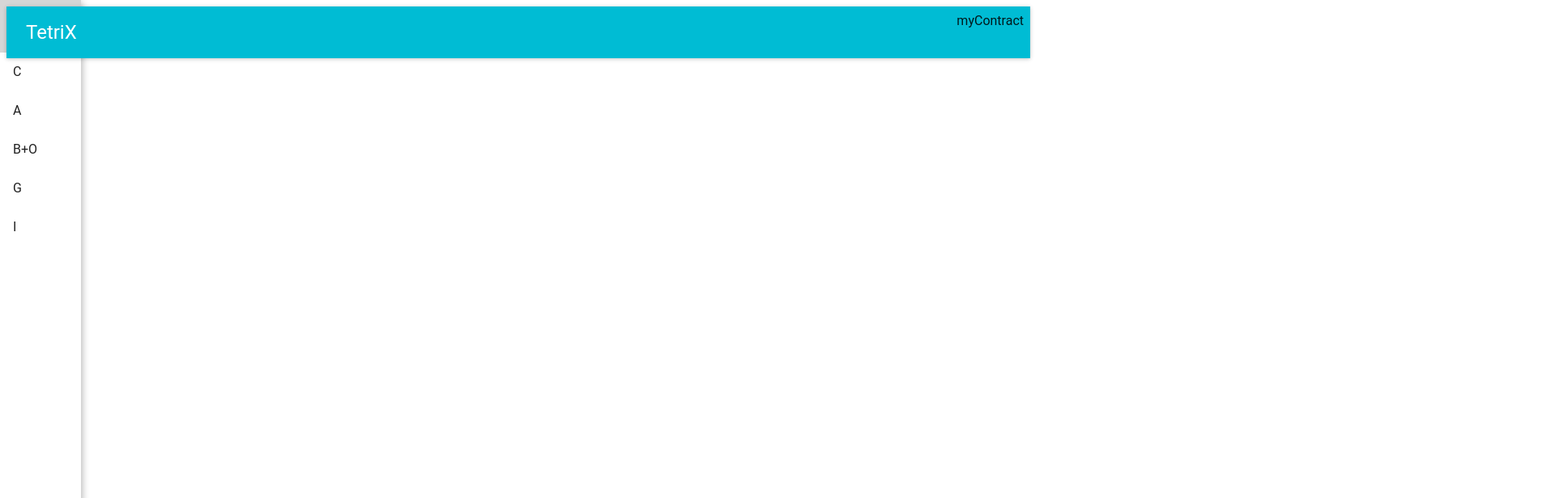
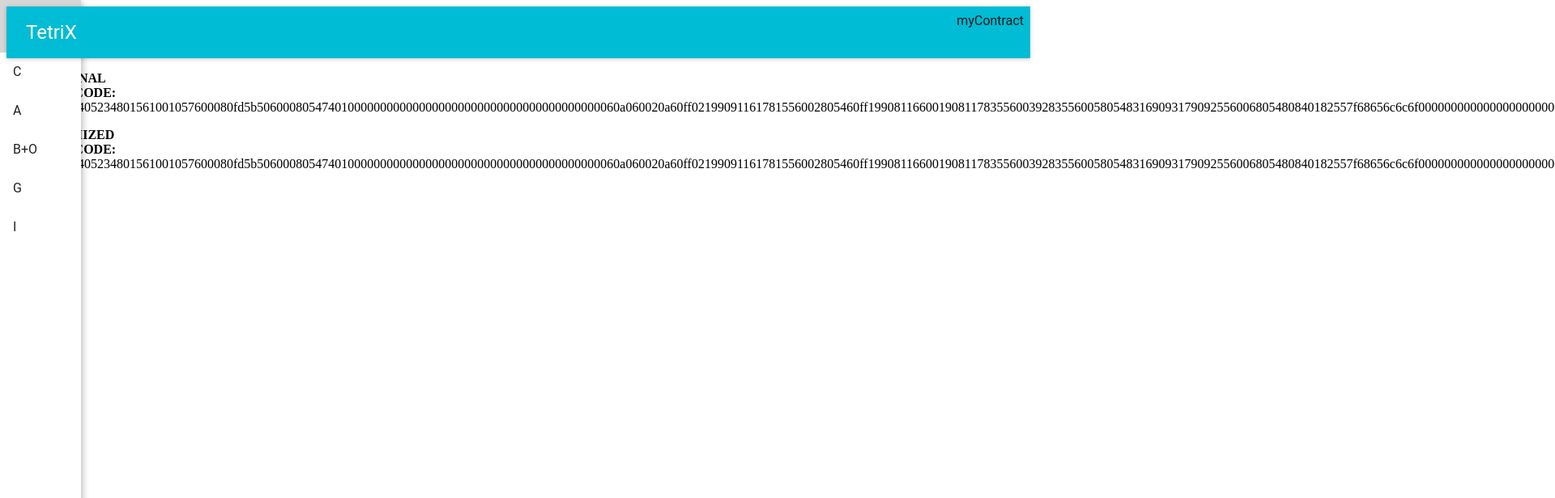
Before and after one commit to Decentrix/TetriX, a React app: page /bytecodeOpcode in a window 1280 px wide. Shown: the top 616 px of the page at 81% size, 1920 px wide, since content can reach past the window. Built offline with nearby package versions, Linux system fonts and the light colour scheme; the HTML template or start-up script is replaced by a standard one.

Commit message:
semi-fixed byteOpContainer

```diff
--- a/client/public/style.css
+++ b/client/public/style.css
@@ -4,6 +4,7 @@ body {
 }
 
 /* ---------------------------- STATIC COMPONENTS ---------------------------- */
+
 .header {
   background-color: rgb(135, 196, 231) !important;
   display: flex;
@@ -35,7 +36,7 @@ body {
 
 .navigation {
   text-align: center;
-	width:100px;
+  width: 100px;
   padding-right: 10px;
 }
 
@@ -61,21 +62,8 @@ body {
 /* ---------------------------- APP COMPONENTS ---------------------------- */
 
 .name {
-<<<<<<< HEAD
   text-align: center;
-}
-
-.ogContainer {
-  width: 44%;
-  margin: 10px;
-  padding: 10px;
-	max-height: 720px;
-  overflow-y: scroll;
-  box-shadow: rgba(0, 0, 0, 0.12) 0px 1px 6px, rgba(0, 0, 0, 0.12) 0px 1px 4px;
-=======
-	text-align: center;
-	padding:0;
->>>>>>> af798eedb46e35924f822ea8339e864456f768f4
+  padding: 0;
 }
 
 .codeContainer {
@@ -85,8 +73,8 @@ body {
   margin: 20px 15px 0 15px;
   padding: 10px 10px 0 10px;
   /* border: 1.5px solid lightcyan; */
-	height:100%;
-	box-shadow: 0px 0px 20px 2px rgba(0,0,0,0.15);
+  height: 100%;
+  box-shadow: 0px 0px 20px 2px rgba(0, 0, 0, 0.15);
 }
 
 .centerPiece {
@@ -115,18 +103,19 @@ body {
   margin: 20px 0 0 0;
   padding-right: 30px;
   overflow-y: scroll;
-	height:700px;
+  height: 700px;
 }
 
 .codeList {
   padding: 0 20px 0 20px;
   margin: 0;
 }
+
 .lineContainer {
   list-style-type: none;
   width: 100%;
   color: white;
-	display:flex;
+  display: flex;
   text-align: left;
   background-color: rgba(16, 13, 20, 0.952);
 }
@@ -157,6 +146,7 @@ body {
 }
 
 /* ---------------------------- Assembly Container ------------------------ */
+
 .assemblyContainer {
   display: flex;
   width: 100%;
@@ -166,21 +156,21 @@ body {
 }
 
 .assembly {
-	display:flex;
+  display: flex;
   flex-direction: column;
   width: 100%;
   height: 70%;
   overflow-y: scroll;
   margin-right: 10px;
-	box-shadow: 0px 0px 20px 2px rgba(0,0,0,0.15);
+  box-shadow: 0px 0px 20px 2px rgba(0, 0, 0, 0.15);
 }
 
-.break{
-	width:40px;
+.break {
+  width: 40px;
 }
 
 .assemblyCode {
-	margin:20px 40px 0 40px;
+  margin: 20px 40px 0 40px;
   padding: 0 0 0 50px;
   overflow-y: scroll;
   max-height: 738px;
@@ -193,7 +183,8 @@ body {
   padding: 0;
   margin: 10px 10px 0 10px;
 }
-.asList li{
+
+.asList li {
   list-style-type: none;
   margin-top: 5px;
 }
@@ -214,20 +205,18 @@ body {
 }
 
 /* ---------------------------- BYTECODE/OPCODE ---------------------------- */
-.bytecodeOpContainer {
-  width: 100%;
-  height: 100%;
+.outerContainer {
+  width: calc(100vw - 100px);
   display: flex;
   justify-content: center;
 }
-/*
-.codeContainer {
+
+.innerContainer {
   width: 100%;
+  margin: auto;
+  display: flex;
+  flex-direction: column;
+  overflow-x: scroll;
+  text-align: center;
+  justify-content: center;
 }
-
-.boContainer {
-  width: 100%;
-  height: 100%;
-  max-width: 20em;
-  overflow: scroll;
-} */
--- a/client/src/components/Assembly.jsx
+++ b/client/src/components/Assembly.jsx
@@ -4,7 +4,7 @@ const Assembly = props => {
   // console.log(props.code);
   const asList = [];
   Object.keys(props.code).forEach(el => {
-    console.log(el);
+    // console.log(el);
     asList.push(<li>{el}</li>);
     if (el === "\.code") {
       props.code[el].forEach((line, i) => {
--- a/client/src/components/ByteOpCode.jsx
+++ b/client/src/components/ByteOpCode.jsx
@@ -1,16 +1,27 @@
 import React from 'react';
 
-const OldByteOpCode = (props) => {
-  // console.log(props);
+const ByteOpCode = (props) => {
+  // console.log('THIS IS OLD OPCODE---------->', props.oldOpcode);
   return (
+  <div className="outerContainer">
     <div className="codeContainer">
-     {/* <div className="boContainer">{props.oldByteCode}</div>  */}
-      <div className="oldContract">
-        <div>{props.oldByteOpCode}</div>
-        <div></div>
+      <div className="innerContainer">
+        <ul className="test">
+          <b>{props.nameOg}</b>
+          <div className="code"><b>BYTECODE: </b>{props.oldByteCode}</div>
+        </ul>
       </div>
     </div>
+    <div className="codeContainer">
+      <div className="innerContainer">
+        <ul className="test">
+          <b>{props.nameOp}</b>
+          <div className="code"><b>BYTECODE: </b>{props.oldByteCode}</div>
+        </ul>
+      </div>
+    </div>
+  </div>
   )
 }
 
-export default OldByteOpCode;
+export default ByteOpCode;
--- a/client/src/components/ByteOpContainer.jsx
+++ b/client/src/components/ByteOpContainer.jsx
@@ -5,8 +5,7 @@ const ByteOpContainer = (props) => {
   // console.log(props.newCode.info);
   return (
     <div className="bytecodeOpContainer">
-      <ByteOpCode oldByteCode={props.oldCode.info.bytecode} oldOpcode={props.oldCode.info.opcodes} name={'ORIGINAL'}/>
-      <ByteOpCode newByteCode={props.newCode.info.bytecode} newOpcode={props.newCode.info.opcodes} name={'OPTIMIZED'}/>
+      <ByteOpCode oldByteCode={props.oldCode.info.bytecode} oldOpcode={props.oldCode.info.opcodes} nameOg={'ORIGINAL'} newByteCode={props.newCode.info.bytecode} newOpcode={props.newCode.info.opcodes} nameOp={'OPTIMIZED'}/>
     </div>
   )
 }
```
Also changed, not shown: 1 other file (tests, documents, lock files or other folders). Lines whose indentation alone changed are shown as unchanged.
